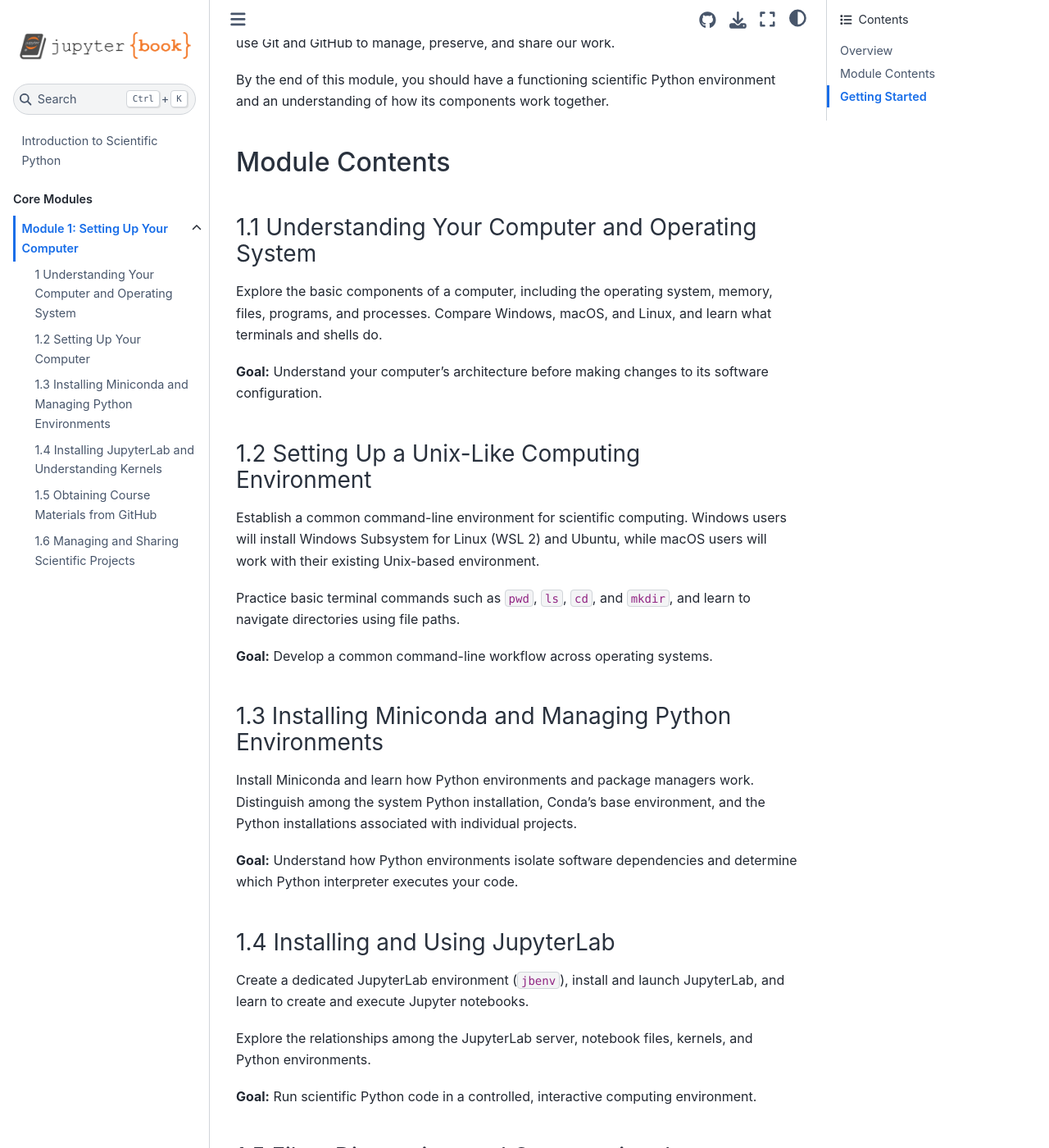
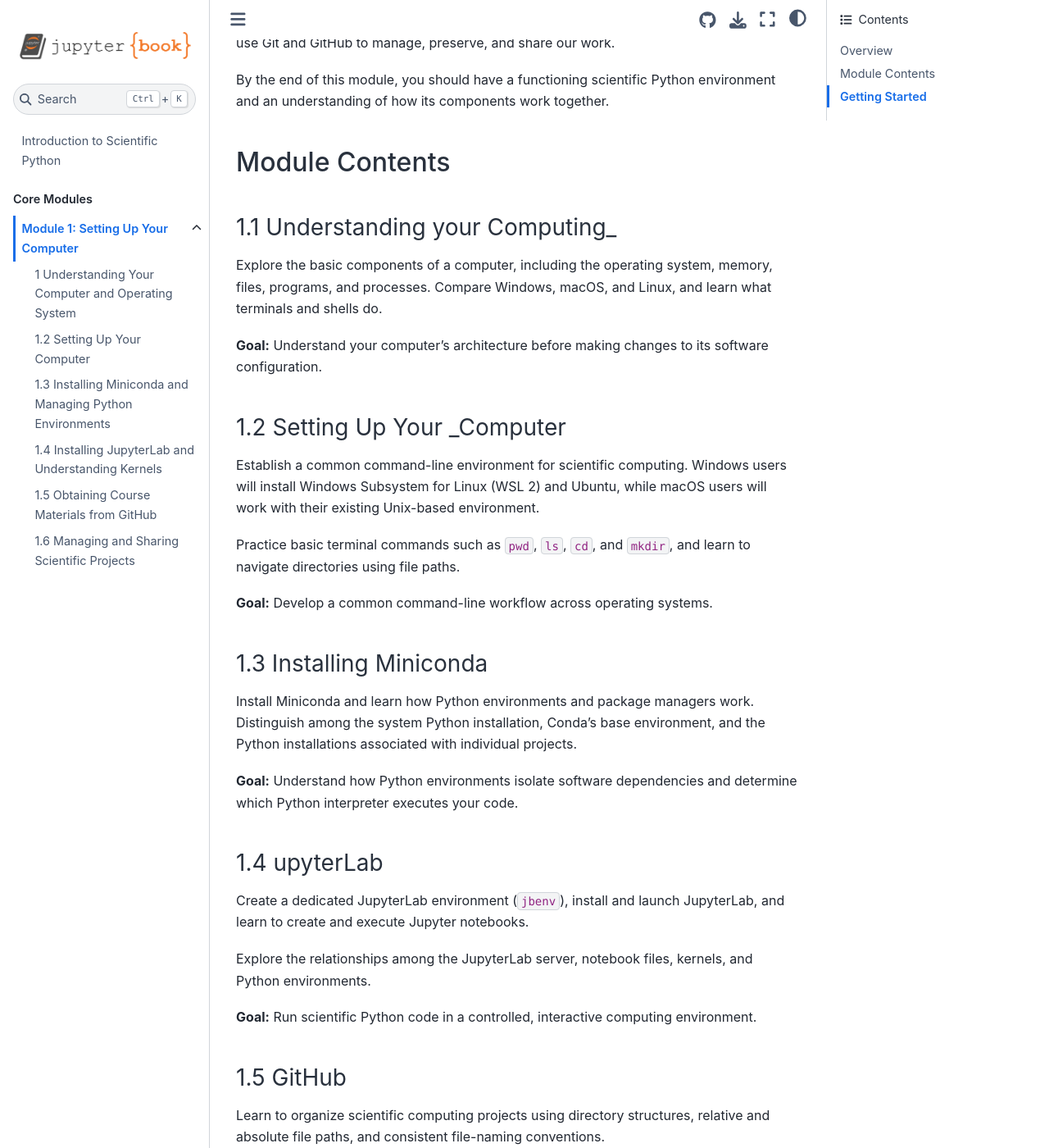
Before and after one commit to rebelford/py4sci2027, a Jupyter Book: the page built from content/modules/module1-setup/README.md, in a window 1280 px wide and 1400 px high, scrolled down 497 px. Shown: the whole window at 82% size. Built offline with Jupyter Book 1.0.4 settings and Sphinx 7.4.7 and the Sphinx Book theme 1.1.4, drawn with Linux system fonts in a browser that asks for light colours; a script that is not in the unit is left out; some of the changed text lies outside the part shown.

Commit message:
update 02 and 03

```diff
--- a/content/modules/module1-setup/README.md
+++ b/content/modules/module1-setup/README.md
@@ -12,13 +12,13 @@ By the end of this module, you should have a functioning scientific Python envir
 
 ## Module Contents
 
-### 1.1 Understanding Your Computer and Operating System
+### 1.1 Understanding your Computing_
 
 Explore the basic components of a computer, including the operating system, memory, files, programs, and processes. Compare Windows, macOS, and Linux, and learn what terminals and shells do.
 
 **Goal:** Understand your computer's architecture before making changes to its software configuration.
 
-### 1.2 Setting Up a Unix-Like Computing Environment
+### 1.2 Setting Up Your _Computer
 
 Establish a common command-line environment for scientific computing. Windows users will install Windows Subsystem for Linux (WSL 2) and Ubuntu, while macOS users will work with their existing Unix-based environment.
 
@@ -26,13 +26,13 @@ Practice basic terminal commands such as `pwd`, `ls`, `cd`, and `mkdir`, and lea
 
 **Goal:** Develop a common command-line workflow across operating systems.
 
-### 1.3 Installing Miniconda and Managing Python Environments
+### 1.3 Installing Miniconda
 
 Install Miniconda and learn how Python environments and package managers work. Distinguish among the system Python installation, Conda's base environment, and the Python installations associated with individual projects.
 
 **Goal:** Understand how Python environments isolate software dependencies and determine which Python interpreter executes your code.
 
-### 1.4 Installing and Using JupyterLab
+### 1.4 upyterLab
 
 Create a dedicated JupyterLab environment (`jbenv`), install and launch JupyterLab, and learn to create and execute Jupyter notebooks.
 
@@ -40,7 +40,7 @@ Explore the relationships among the JupyterLab server, notebook files, kernels,
 
 **Goal:** Run scientific Python code in a controlled, interactive computing environment.
 
-### 1.5 Files, Directories, and Computational Reproducibility
+### 1.5 GitHub
 
 Learn to organize scientific computing projects using directory structures, relative and absolute file paths, and consistent file-naming conventions.
 
```
Also changed, not shown: other parts of content/modules/module1-setup/README.md (+1 -1 lines).
